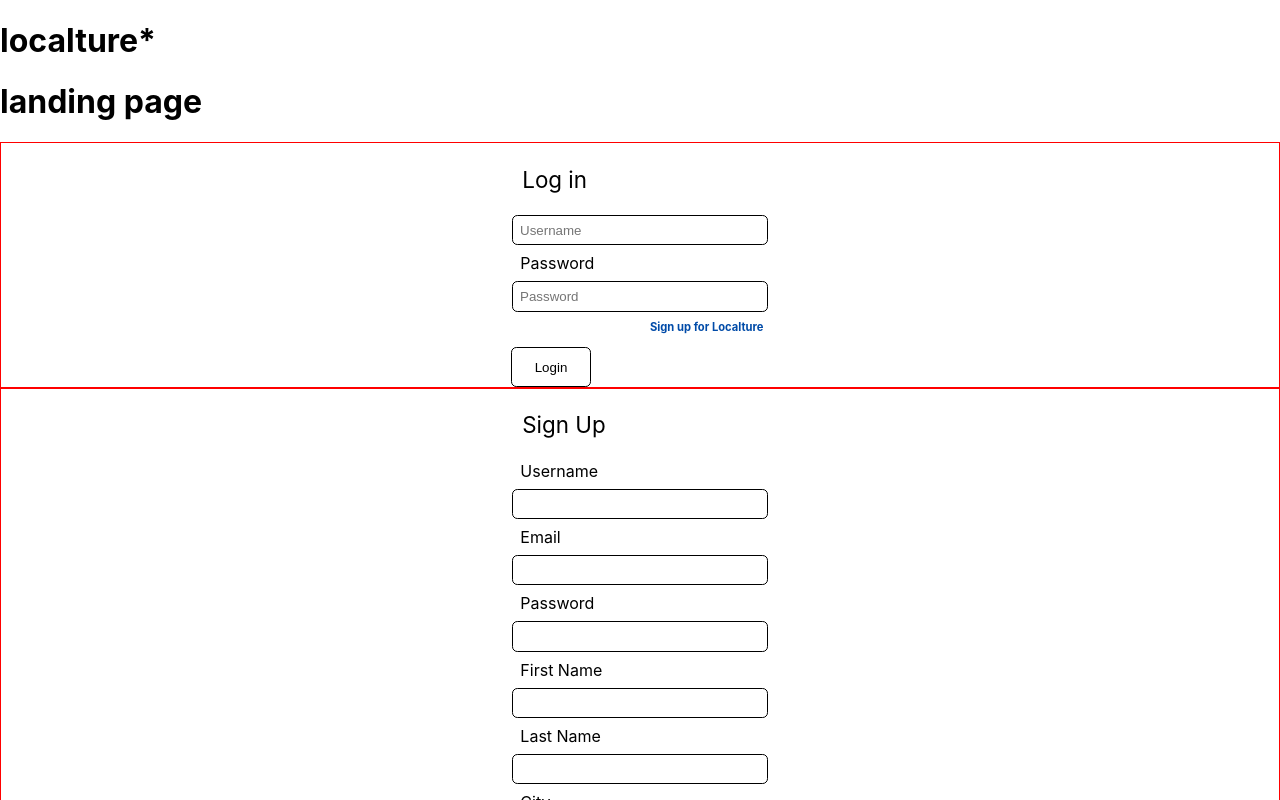
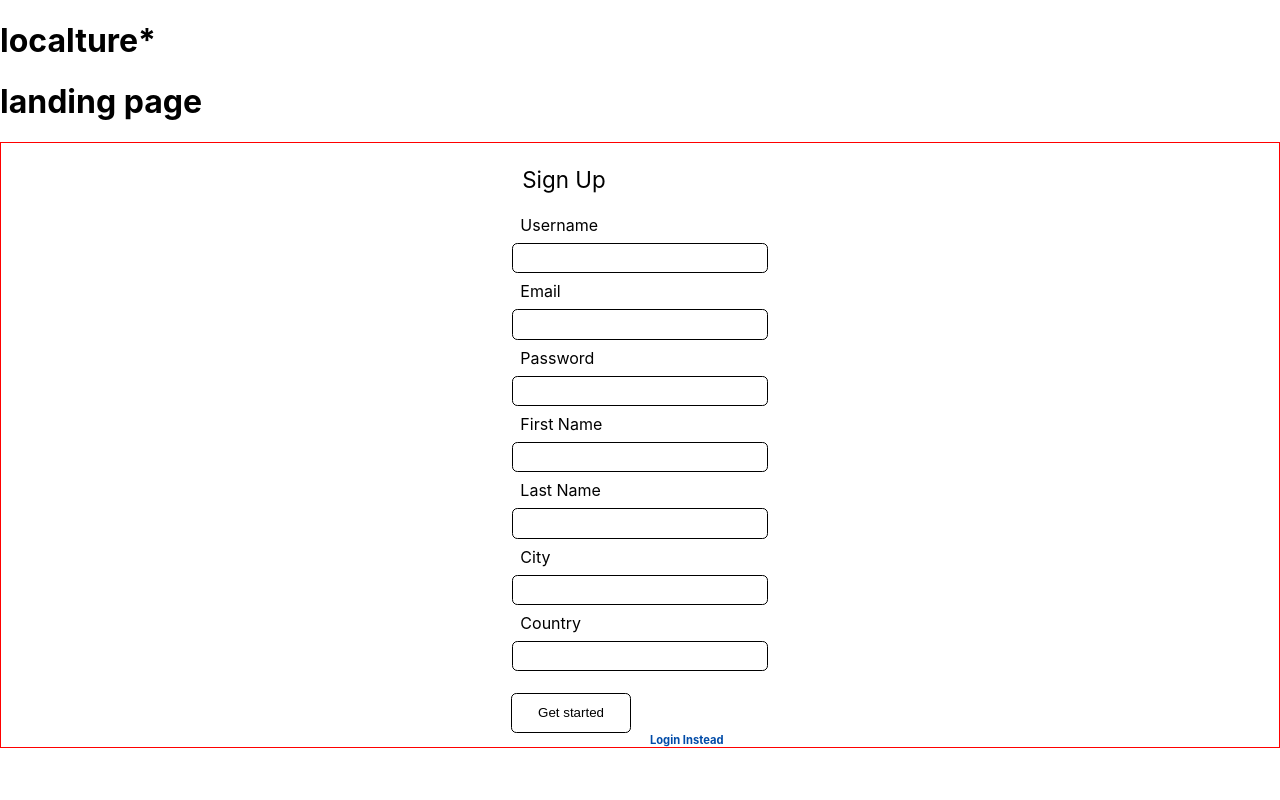
Before and after one commit to itzamnahuerta/localture, a React (Create React App) app in the folder client/: page / in a window 1280 px wide. Shown: the top 800 px of the page. Built offline with nearby package versions, Linux system fonts and the light colour scheme.

Commit message:
got redirect router login/signin form for landing page to work

```diff
--- a/client/src/components/Dashboard/Dashboard.jsx
+++ b/client/src/components/Dashboard/Dashboard.jsx
@@ -9,7 +9,7 @@ export default class Dashboard extends Component {
       <div>
 
         <Switch>
-            <Route exact path="/userprofile"component={UserProfile}/>
+            <Route exact path="/userprofile" component={UserProfile}/>
             <Route exact path="/map"component={Map}/>
         </Switch>
       </div>
--- a/client/src/components/LandingPage/LandingPage.jsx
+++ b/client/src/components/LandingPage/LandingPage.jsx
@@ -4,18 +4,48 @@ import LoginForm from '../LoginForm/LoginForm'
 import SignupForm from '../SignupForm/SignupForm';
 
 export default class LandingPage extends Component {
+  constructor() {
+    super()
+
+    this.state = {
+      formBtn: false
+    }
+  }
+
+  handleFormChange = () => {
+    this.setState({
+      formBtn: !this.state.formBtn
+    });
+  }
+
+  showLoginForm = () => {
+    return (
+      <LoginForm
+        authenticated={this.props.authenticated}
+        handleLoginFormChange={this.props.handleLoginFormChange}
+        handleLogin={this.props.handleLogin}
+        username={this.props.username}
+        password={this.props.password}
+        handleFormChange={this.handleFormChange}
+      />
+    );
+  }
+
+  showRegisterForm = () => {
+    return (
+
+      <SignupForm handleFormChange={this.handleFormChange}/>
+    );
+  }
+
+
   render() {
+    const switchForm = this.state.formBtn ? this.showLoginForm() : this.showRegisterForm()
+
     return (
       <div>
         <h1> landing page </h1>
-        <LoginForm
-          authenticated={this.props.authenticated}
-          handleLoginFormChange={this.props.handleLoginFormChange}
-          handleLogin={this.props.handleLogin}
-          username={this.props.username}
-          password={this.props.password}
-        />
-        <SignupForm />
+        {switchForm}
       </div>
     )
   }
--- a/client/src/components/LoginForm/LoginForm.jsx
+++ b/client/src/components/LoginForm/LoginForm.jsx
@@ -14,9 +14,7 @@ export default class LandingPageForm extends Component {
       e.preventDefault();
       this.props.handleLogin();
     }
-    handleSignupForm = () => {
-      this.setState({isSignup:!this.state.isSignup})
-    }
+
 
   render() {
     const {username, password} = this.props;
@@ -44,7 +42,7 @@ export default class LandingPageForm extends Component {
           onChange={this.props.handleLoginFormChange}
         />
 
-        <a className="sign-up-link"> Sign up for Localture </a>
+        <a className="sign-up-link" onClick={this.props.handleFormChange}> Sign up for Localture </a>
 
         <button type="submit" className="log-in-btn"> Login  </button>
         </form>
--- a/client/src/components/SignupForm/SignupForm.jsx
+++ b/client/src/components/SignupForm/SignupForm.jsx
@@ -44,6 +44,8 @@ export default class SignupForm extends Component {
                 name="country"
             />
             <button type="submit" className="sign-up-btn"> Get started </button>
+            <a className="sign-up-link" onClick={this.props.handleFormChange}> Login Instead </a>
+
 
         </form>
       </div>
--- a/client/src/styles/LoginForm.scss
+++ b/client/src/styles/LoginForm.scss
@@ -1,4 +1,9 @@
 @import 'Colors';
+
+.login-form {
+    display:none;
+}
+
 a {
     display: block;
     margin-left: 13em;
```
